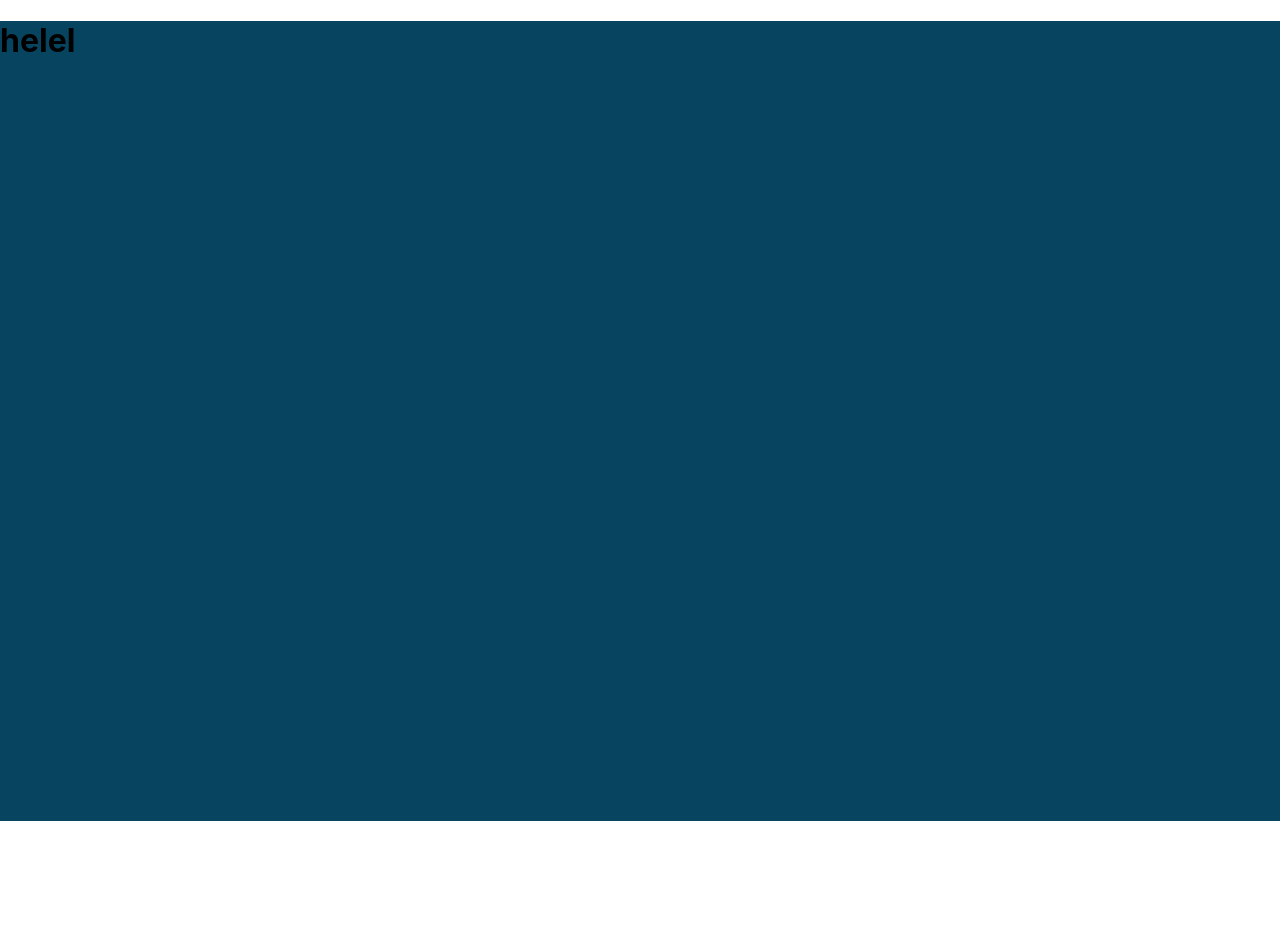
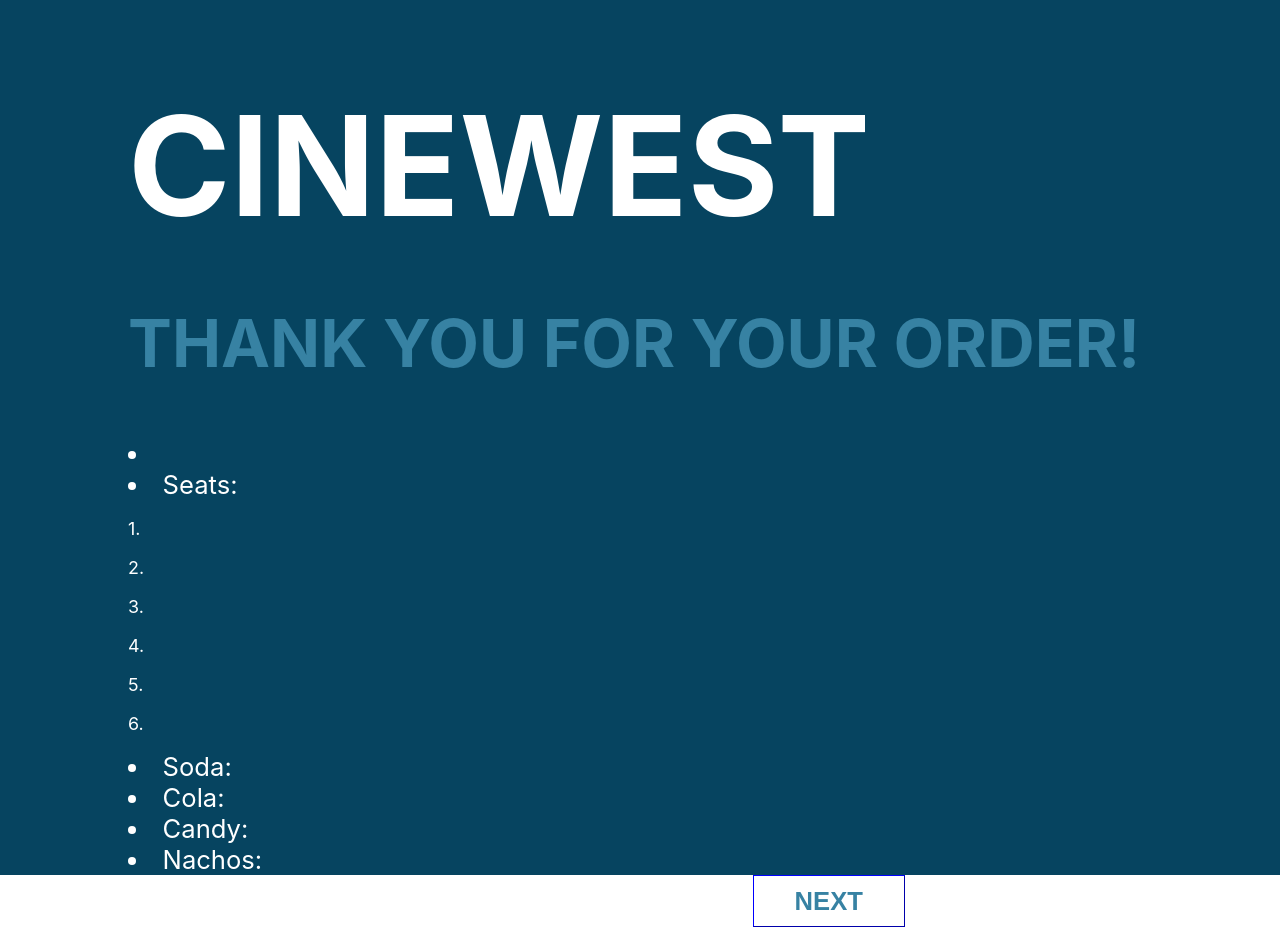
Before and after one commit to Ruhulcse/schoolp, a React (Create React App) app: page /summary in a window 1280 px wide. Before the commit the page ends 821 px from the top, so only its background shows below. Built offline with nearby package versions, Linux system fonts and the light colour scheme.

Commit message:
completed

```diff
--- a/src/screens/Welcome.jsx
+++ b/src/screens/Welcome.jsx
@@ -9,7 +9,18 @@ function Welcome() {
     let result = hour+minutes+seconds;
     result+=10*60;
     localStorage.setItem('endtime',result);
-
+    let check = localStorage.getItem('order')?true:false;
+    const movie = localStorage.getItem('moviename');
+    const firstperson = localStorage.getItem('one');
+    const secondperson = localStorage.getItem('two');
+    const thirdperson = localStorage.getItem('three');
+    const fourthperson = localStorage.getItem('four');
+    const fivthperson = localStorage.getItem('five');
+    const sixthperson = localStorage.getItem('six');
+    const soda = localStorage.getItem('soda');
+    const cola = localStorage.getItem('cola');
+    const nachos = localStorage.getItem('nachos');
+    const candy = localStorage.getItem('candy');
     const book = () =>{
         console.log('clicked')
         window.location.href = '/booking';
@@ -37,34 +48,26 @@ function Welcome() {
                 <br></br>
                 <br></br>
                 <br></br>
-                 <Timer/>
+                {!check&& <Timer/>}
                 </div>
               </div>
-            {/* {!check?(<div>
-                <br></br>
-                <br></br>
-                <br></br>
-                <br></br>
-                <br></br>
-                <br></br>
-                <br></br>
-                <Timer/>
-                </div>):(
-                <div>
-                 <h2 style={{ fontSize: "300%"}}>Privious booking on this site</h2>
-                <li style={{fontSize: "160%"}}>{movie}</li>
-                <li style={{fontSize: "160%"}}>Seats:
-                    <p style={{fontSize: "70%"}}>1. {firstperson}</p>
-                    <p style={{fontSize: "70%"}}>2. {secondperson}</p>
-                    <p style={{fontSize: "70%"}}>3. {thirdperson}</p>
-                    <p style={{fontSize: "70%"}}>4. {fourthperson}</p>
-                    <p style={{fontSize: "70%"}}>5. {fivthperson}</p>
-                    <p style={{fontSize: "70%"}}>6. {sixthperson}</p>
+            {check&&
+            <div style={{marginTop:"13%"}}>
+                <h2 style={{ fontSize: "300%", color: "white"}}>Privious booking on this site</h2>
+                <li style={{fontSize: "160%", color:"white"}}>{movie}</li>
+                <li style={{fontSize: "160%", color:"white"}}>Seats:
+                    <p style={{fontSize: "70%", color:"white"}}>1. {firstperson}</p>
+                    <p style={{fontSize: "70%", color:"white"}}>2. {secondperson}</p>
+                    <p style={{fontSize: "70%", color:"white"}}>3. {thirdperson}</p>
+                    <p style={{fontSize: "70%", color:"white"}}>4. {fourthperson}</p>
+                    <p style={{fontSize: "70%", color:"white"}}>5. {fivthperson}</p>
+                    <p style={{fontSize: "70%", color:"white"}}>6. {sixthperson}</p>
                 </li>
-                <li style={{fontSize: "160%"}}>Popcorn: {popcorn}</li>
-                <li style={{fontSize: "160%"}}>Number of Cola: {cola}</li>
-                </div>
-            )} */}
+                <li style={{fontSize: "160%" , color:"white"}}>Soda: {soda}</li>
+                <li style={{fontSize: "160%", color:"white"}}> Cola: {cola}</li>
+                <li style={{fontSize: "160%", color:"white"}}> Candy: {candy}</li>
+                <li style={{fontSize: "160%", color:"white"}}> Nachos: {nachos}</li>
+            </div>}
         </div>
     )
 }
--- a/src/screens/summary.jsx
+++ b/src/screens/summary.jsx
@@ -1,9 +1,44 @@
 import React from 'react'
-
+import Timer from './Timer';
+import "../Style.css"
 function summary() {
+    const movie = localStorage.getItem('moviename');
+    const firstperson = localStorage.getItem('one');
+    const secondperson = localStorage.getItem('two');
+    const thirdperson = localStorage.getItem('three');
+    const fourthperson = localStorage.getItem('four');
+    const fivthperson = localStorage.getItem('five');
+    const sixthperson = localStorage.getItem('six');
+    const soda = localStorage.getItem('soda');
+    const cola = localStorage.getItem('cola');
+    const nachos = localStorage.getItem('nachos');
+    const candy = localStorage.getItem('candy');
+    const next = () =>{
+        localStorage.setItem('order',"yes");
+        window.location.href = '/';
+    }
     return (
-        <div>
-            <h1>helel</h1>
+        <div className="container">
+         <h1 className="head">CINEWEST</h1>
+         <h2  className="welcome">THANK YOU FOR YOUR ORDER!</h2>
+         <li style={{fontSize: "160%", color:"white"}}>{movie}</li>
+         <li style={{fontSize: "160%", color:"white"}}>Seats:
+             <p style={{fontSize: "70%", color:"white"}}>1. {firstperson}</p>
+             <p style={{fontSize: "70%", color:"white"}}>2. {secondperson}</p>
+             <p style={{fontSize: "70%", color:"white"}}>3. {thirdperson}</p>
+             <p style={{fontSize: "70%", color:"white"}}>4. {fourthperson}</p>
+             <p style={{fontSize: "70%", color:"white"}}>5. {fivthperson}</p>
+             <p style={{fontSize: "70%", color:"white"}}>6. {sixthperson}</p>
+         </li>
+         <li style={{fontSize: "160%" , color:"white"}}>Soda: {soda}</li>
+         <li style={{fontSize: "160%", color:"white"}}> Cola: {cola}</li>
+         <li style={{fontSize: "160%", color:"white"}}> Candy: {candy}</li>
+         <li style={{fontSize: "160%", color:"white"}}> Nachos: {nachos}</li>
+           <div className="row">
+               <div className="right">
+                 <button type="submit"className="rbutt" style={{color: "#3782a3"}} onClick={next}>NEXT</button>
+               </div>
+            </div>
         </div>
     )
 }
```
